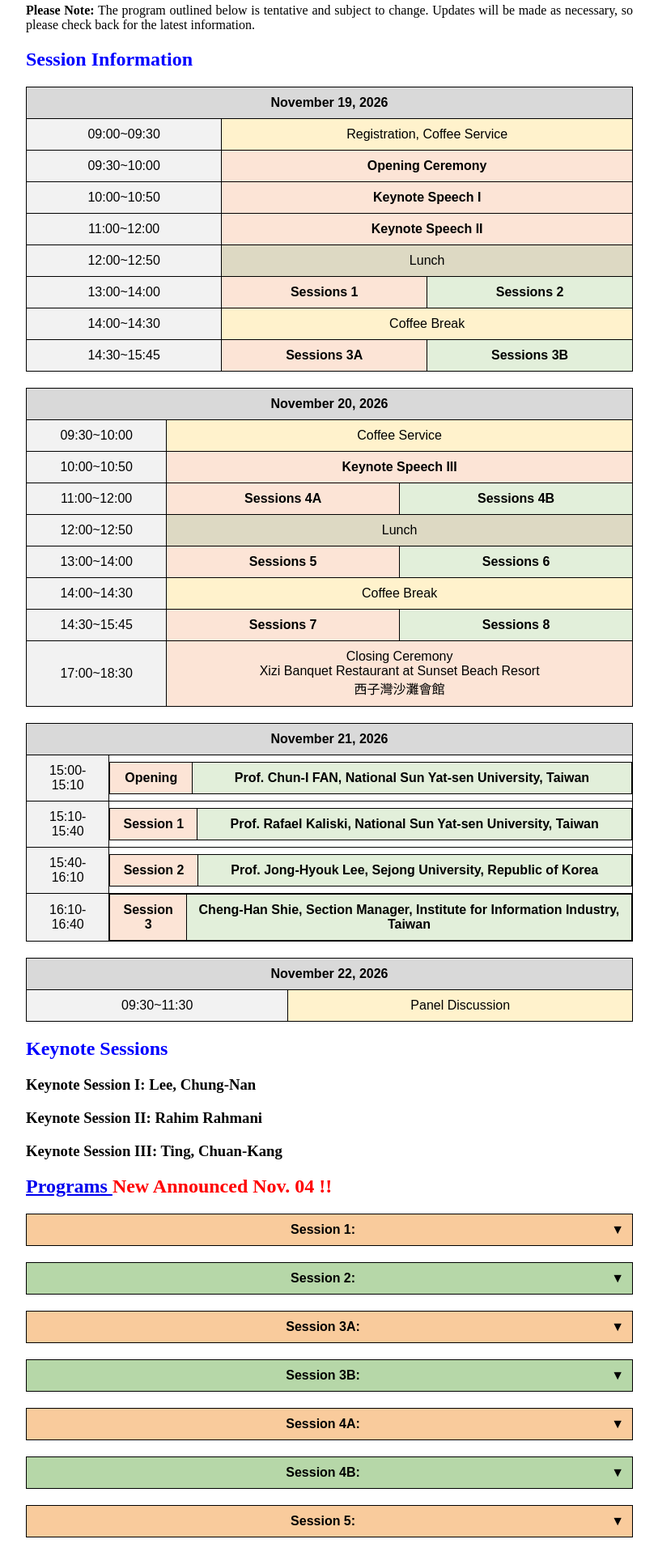
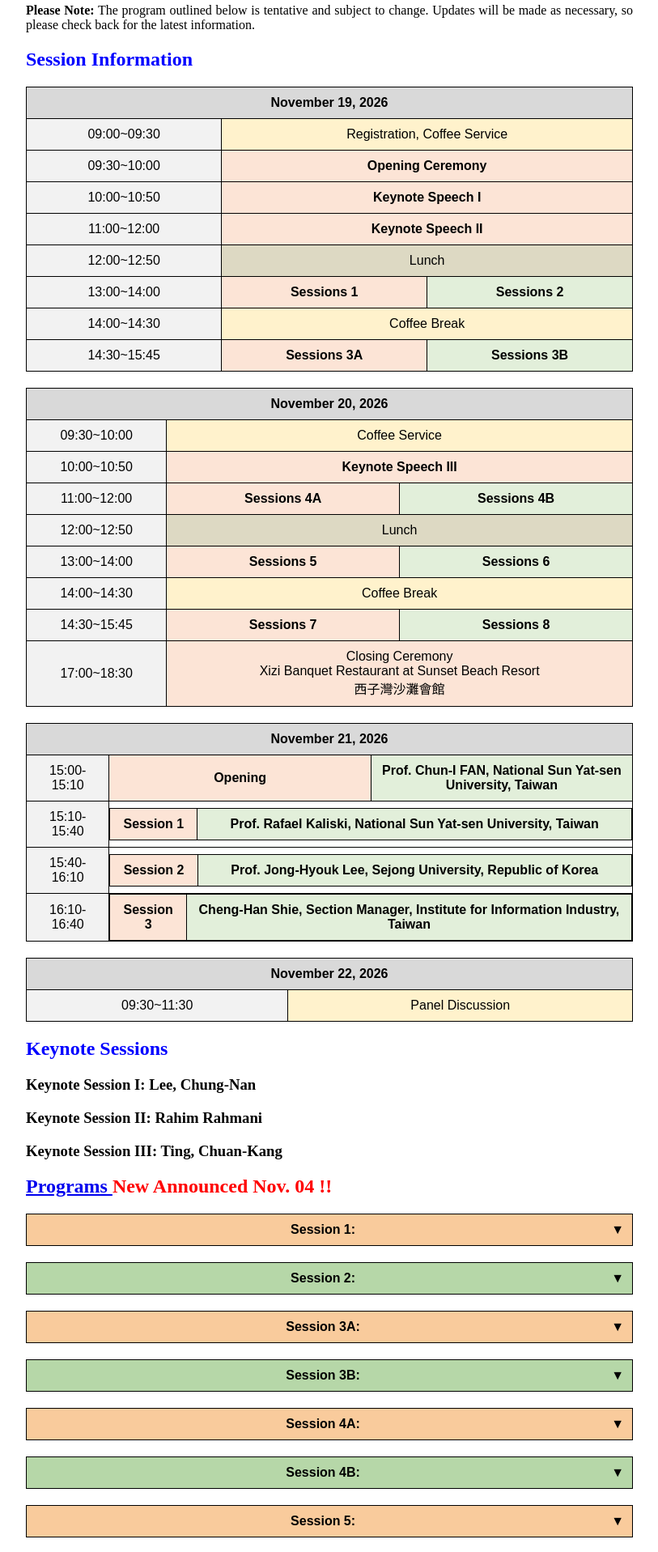
Before and after one commit to icea-conf/2026, a Jekyll site: the page built from program/index.html, in a window 1280 px wide. Shown: the part 362-2279 px from the top of the page at 81% size, without its empty margins (233-1046 px from the left). Built offline with Jekyll 4.4.1, drawn with Linux system fonts in a browser that asks for light colours.

Commit message:
Add event details and styling to index.html

```diff
--- a/program/index.html
+++ b/program/index.html
@@ -268,6 +268,7 @@ title: ICEA 2026
           <td class="time">14:00~14:30</td>
           <td class="event-registration">Coffee Break</td>
         </tr>
+
         <tr>
           <td class="time">14:30~15:45</td>
           <td style="padding: 0">
@@ -289,6 +290,7 @@ title: ICEA 2026
             </table>
           </td>
         </tr>
+
         <tr>
           <td class="time">17:00~18:30</td>
           <td class="event-eneos">Closing Ceremony <br />Xizi Banquet Restaurant at Sunset Beach Resort<br/>西子灣沙灘會館</td>
@@ -305,11 +307,15 @@ title: ICEA 2026
             <table style="width: 100%; border-collapse: collapse; margin: 0">
               <tr>
                 <td
-                  class="event-eneos" >
+                  class="event-eneos"
+                  style="border: none; border-right: 1px solid black; width: 50%; cursor: pointer"
+                  >
                   <b>Opening</b><br />
                 </td>
                 <td
-                  class="event-eneos2">
+                  class="event-eneos2"
+                  style="border: none; width: 50%; cursor: pointer"
+                  >
                   <b>Prof. Chun-I FAN, National Sun Yat-sen University, Taiwan</b><br />
                 </td>
               </tr>
```
